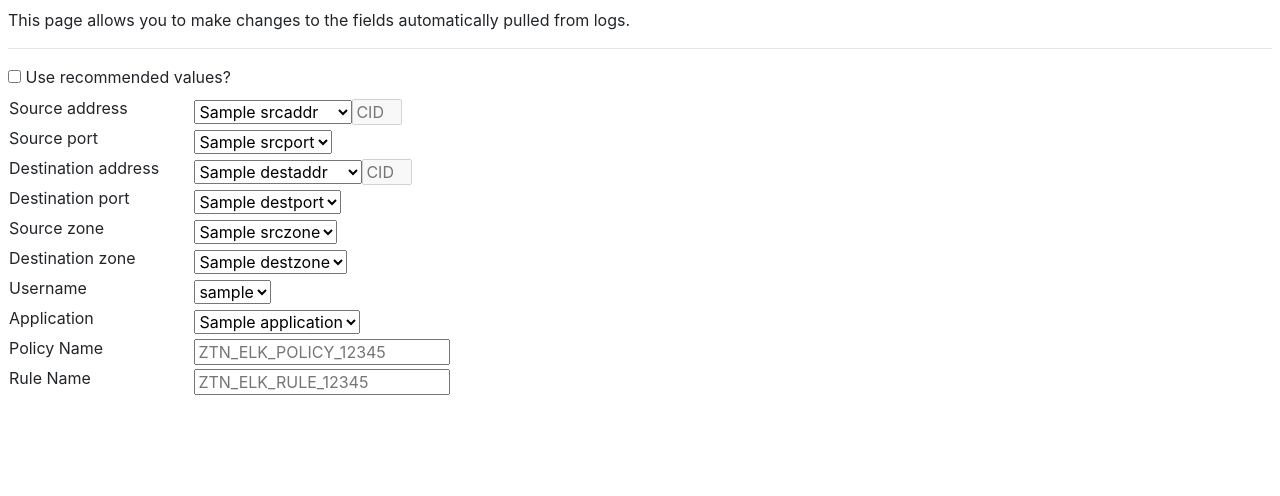
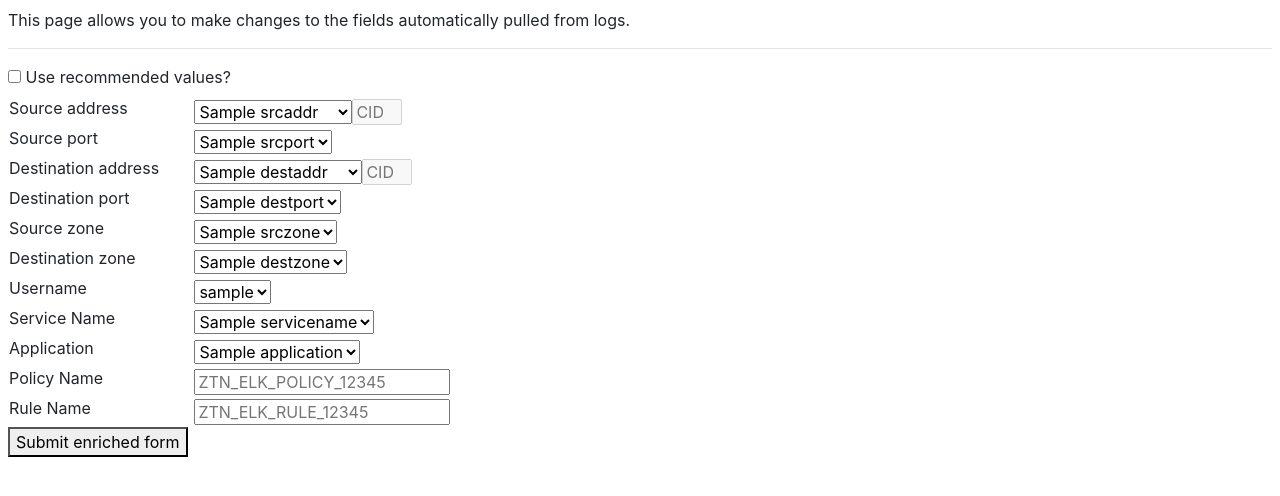
Before and after one commit to Juniper-SE/ztn-elk, a Flask app: template ztn/templates/enrichment.html in a window 1280 px wide. Shown: the top 496 px of the page. Run offline with Flask 2, Linux system fonts and the light colour scheme; the template is opened without the code that fills it: most values are stand-ins (such as "Sample title", 1, 10 or a date in 2020); some libraries are stand-ins or nearby versions.

Commit message:
error handling, enrichment page

```diff
--- a/ztn/static/js/enrichment.js
+++ b/ztn/static/js/enrichment.js
@@ -1,6 +1,5 @@
 function onChangeSrcAddr() {
     var selectBox = document.getElementById("sourceaddr")
-    var selectedValue = selectBox.options[selectBox.selectedIndex].value;
 
     if (selectBox.options[selectBox.selectedIndex].id === "src_subnet") {
         document.getElementById("src_cidr").disabled = false;
@@ -15,6 +14,15 @@ function onChangeSrcPort() {
 }
 
 function onChangeDestAddr() {
+
+    var selectBox = document.getElementById("destaddr")
+
+    if (selectBox.options[selectBox.selectedIndex].id === "dest_subnet") {
+        document.getElementById("dest_cidr").disabled = false;
+    } else {
+        document.getElementById("dest_cidr").disabled = true;
+        document.getElementById("dest_cidr").value = "";
+    }
 
 }
 
@@ -53,3 +61,7 @@ function useRecommended() {
         document.getElementById("application").selectedIndex = 0;
     }
 }
+
+function submitEnriched() {
+
+}
--- a/ztn/templates/enrichment.html
+++ b/ztn/templates/enrichment.html
@@ -14,18 +14,18 @@
     <input type="checkbox" id="recommended" value="recommended" onchange="useRecommended()">
     <label for="recommended">Use recommended values?</label>
 
-    <form>
+    <form method="post" action="/enrichment/submit">
         <table style="width:500px">
             <tr>
                 <td>
                     <label for="sourceaddr">Source address</label>
                 </td>
                 <td>
-                    <select id="sourceaddr" onchange="onChangeSrcAddr()">
+                    <select id="sourceaddr" name="sourceaddr" onchange="onChangeSrcAddr()">
                         <option value='{{ srcaddr }}'>{{srcaddr}}</option>
-                        <option id="src_subnet" value='{{ srcsubnet }}'>{{srcsubnet}}</option>
-                        <input type="number" placeholder="CIDR" style="width:50px" id="src_cidr" disabled min="8"
-                            max="32">
+                        <option name="src_subnet" id="src_subnet" value='{{ srcsubnet }}'>{{srcsubnet}}</option>
+                        <input type="number" placeholder="CIDR" style="width:50px" name="src_cidr" id="src_cidr"
+                            disabled min="8" max="32">
                     </select>
                 </td>
             </tr>
@@ -34,22 +34,22 @@
                     <label for="sourceport">Source port</label>
                 </td>
                 <td>
-                    <select id="sourceport" onchange="onChangeSrcPort()">
+                    <select name="sourceport" id="sourceport" onchange="onChangeSrcPort()">
                         <option value='{{ srcport }}'>{{srcport}}</option>
-                        <option id="srcport_any" value='any'>any</option>
+                        <option name="srcport_any" value='any'>any</option>
                     </select>
                 </td>
             </tr>
             <tr>
                 <td>
-                    <label for="sourceaddr">Destination address</label>
+                    <label for="destaddr">Destination address</label>
                 </td>
                 <td>
-                    <select id="destaddr" onchange="onChangeDestAddr()">
+                    <select name="destaddr" onchange="onChangeDestAddr()">
                         <option value='{{ destaddr }}'>{{destaddr}}</option>
-                        <option id="dest_subnet" value='{{ destsubnet }}'>{{destsubnet}}</option>
-                        <input type="number" placeholder="CIDR" style="width:50px" id="dest_cidr" disabled min="8"
-                            max="32">
+                        <option name="dest_subnet" id="dest_subnet" value='{{ destsubnet }}'>{{destsubnet}}</option>
+                        <input type="number" placeholder="CIDR" style="width:50px" name="dest_cidr" id="dest_cidr"
+                            disabled min="8" max="32">
                     </select>
                 </td>
             </tr>
@@ -58,9 +58,9 @@
                     <label for="destport">Destination port</label>
                 </td>
                 <td>
-                    <select id="destport" onchange="onChangeDestPort()">
+                    <select name="destport" id="destport" onchange="onChangeDestPort()">
                         <option value='{{ destport }}'>{{destport}}</option>
-                        <option id="destport_any" value='any'>any</option>
+                        <option name="destport_any" value='any'>any</option>
                     </select>
                 </td>
             </tr>
@@ -70,11 +70,11 @@
                     <label for="srczone">Source zone</label>
                 </td>
                 <td>
-                    <select id="srczone" onchange="onChangeSrcZone()">
+                    <select name="srczone" id="srczone" onchange="onChangeSrcZone()">
                         <option value='{{ srczone }}'>{{srczone}}</option>
-                        <option id="srczone_any" value='any'>any</option>
-                        <option id="srczone_trust" value='trust'>trust</option>
-                        <option id="srczone_untrust" value='untrust'>untrust</option>
+                        <option name="srczone_any" value='any'>any</option>
+                        <option name="srczone_trust" value='trust'>trust</option>
+                        <option name="srczone_untrust" value='untrust'>untrust</option>
                     </select>
                 </td>
             </tr>
@@ -84,11 +84,11 @@
                     <label for="destzone">Destination zone</label>
                 </td>
                 <td>
-                    <select id="destzone" onchange="onChangeDestZone()">
+                    <select name="destzone" id="destzone" onchange="onChangeDestZone()">
                         <option value='{{ destzone }}'>{{destzone}}</option>
-                        <option id="destzone_any" value='any'>any</option>
-                        <option id="srczone_trust" value='trust'>trust</option>
-                        <option id="srczone_untrust" value='untrust'>untrust</option>
+                        <option name="destzone_any" value='any'>any</option>
+                        <option name="srczone_trust" value='trust'>trust</option>
+                        <option name="srczone_untrust" value='untrust'>untrust</option>
                     </select>
                 </td>
             </tr>
@@ -97,9 +97,20 @@
                     <label for="username">Username</label>
                 </td>
                 <td>
-                    <select id="username" onchange="onChangeUsername()">
+                    <select name="username" id="username" onchange="onChangeUsername()">
                         <option value='{{ username }}'>{{username}}</option>
-                        <option id="username_group" value='group'>group</option>
+                        <option name="username_group" value='group'>group</option>
+                    </select>
+                </td>
+            </tr>
+            <tr>
+                <td>
+                    <label for="servicename">Service Name</label>
+                </td>
+                <td>
+                    <select name="servicename" id="servicename" onchange="onChangeApplication()">
+                        <option value='{{ servicename }}'>{{servicename}}</option>
+                        <option name="servicename_any" value='any'>any</option>
                     </select>
                 </td>
             </tr>
@@ -108,9 +119,9 @@
                     <label for="application">Application</label>
                 </td>
                 <td>
-                    <select id="application" onchange="onChangeApplication()">
+                    <select name="application" id="application" onchange="onChangeApplication()">
                         <option value='{{ application }}'>{{application}}</option>
-                        <option id="application_any" value='any'>any</option>
+                        <option name="application_any" value='any'>any</option>
                     </select>
                 </td>
             </tr>
@@ -119,7 +130,7 @@
                     <label for="policy_name">Policy Name</label>
                 </td>
                 <td>
-                    <input type="text" placeholder="ZTN_ELK_POLICY_12345">
+                    <input name="policy_name" name="policy_name" type="text" placeholder="ZTN_ELK_POLICY_12345">
                 </td>
             </tr>
             <tr>
@@ -127,10 +138,12 @@
                     <label for="policy_name">Rule Name</label>
                 </td>
                 <td>
-                    <input type="text" placeholder="ZTN_ELK_RULE_12345">
+                    <input name="rule_name" id="rule_name" type="text" placeholder="ZTN_ELK_RULE_12345">
                 </td>
             </tr>
         </table>
+        <input type="hidden" id="protocol_id" name="protocol_id" value="{{ protocol_id }}">
+        <button type="submit">Submit enriched form</button>
     </form>
 
 </body>
--- a/ztn/ztn/app.py
+++ b/ztn/ztn/app.py
@@ -2,6 +2,7 @@ from flask import Flask, request, render_template, send_from_directory
 import ztn_elk
 import os
 import logging
+import json
 
 app = Flask(__name__, template_folder="../templates")
 
@@ -144,6 +145,117 @@ def enriched_data():
     return render_template("enrichment.html", **content)
 
 
+@app.route('/enrichment/submit', methods=['POST'])
+def submit_enriched_form():
+    form = request.form
+    print(json.dumps(form))
+
+    srcaddr = form['sourceaddr'] if 'src_cidr' not in form else form['sourceaddr'] + \
+        '/' + form['src_cidr']
+    destaddr = form['destaddr'] if 'dest_cidr' not in form else form['destaddr'] + \
+        '/' + form['dest_cidr']
+
+    # Check if source and destination addresses already exist in SD
+    src_addr_id, src_status_code = ztn_elk.check_address_exists(
+        srcaddr)
+    dest_addr_id, dest_status_code = ztn_elk.check_address_exists(
+        destaddr)
+
+    # If the source address doesn't exist in SD,
+    # check the status code to see if API connection is failing
+    if src_addr_id is None:
+        # If API connection is fine,
+        # attempt to create the address objects
+        if src_status_code < 400:
+            create_src_addr_status, src_addr_id = ztn_elk.create_address(
+                srcaddr)
+
+            if create_src_addr_status == 200:
+                logging.info(
+                    "Source address object created for %s.", srcaddr)
+            else:
+                logging.warn(
+                    "Source address object failed to be created with status code %d.", create_src_addr_status)
+
+        # Failed API connection
+        else:
+            logging.warn(
+                "API call to Security Director failed, check your connections, URLs, and IPs. Status code: %d", src_status_code)
+
+        # Address object with matching IP exists, skip creation
+    else:
+        logging.info(
+            "Source address object with same IP %s exists, skipping creation.", srcaddr)
+
+    # If the source address doesn't exist in SD,
+    # check the status code to see if API connection is failing
+    if dest_addr_id is None:
+        # If API connection is fine,
+        # attempt to create the address objects
+        if dest_status_code < 400:
+            create_dest_addr_status, dest_addr_id = ztn_elk.create_address(
+                destaddr)
+
+            if create_dest_addr_status == 200:
+                logging.info(
+                    "Destination address object created for %s.", destaddr)
+            else:
+                logging.warning(
+                    "Destination address object failed to be created for %s with status code %d.", destaddr, create_dest_addr_status)
+
+        # Failed API connection
+        else:
+            logging.warn(
+                "API call to Security Director failed, check your connections, URLs, and IPs. Status code: %d", dest_status_code)
+
+    # Address object with matching IP exists, skip creation
+    else:
+        logging.info(
+            "Destination address object with same IP %s exists, skipping creation.", destaddr)
+
+    # Attempt to create application based off the given name, ports, and protocol id as applicable
+    servicename = "any" if form['servicename'] == "None" else form['servicename']
+    create_app_status, service_id = ztn_elk.create_application(
+        form['application'], servicename, form['destport'], form['sourceport'], form['protocol_id'])
+
+    if create_app_status < 400:
+        logging.info("Application %s created with id %s.",
+                     form['application'], service_id)
+    else:
+        logging.warning("Application %s was NOT created with status code %d.",
+                        form['application'], create_app_status)
+
+    # Attempt to create a policy based on the addrress objects and application created previously
+    create_policy_status, policy_id = \
+        ztn_elk.create_policy() if 'policy_name' not in form else ztn_elk.create_policy(
+            policyname=form['policy_name'])
+    if create_policy_status < 400:
+        logging.info("Policy %s created.", policy_id)
+        # Attempt to create a policy firewall rule based on the policy and associated objects created previously
+        if form['rule_name'] is None:
+            create_tradtl_rule_status = ztn_elk.create_tradtl_rule(
+                src_addr_id, dest_addr_id, service_id, policy_id, form['srczone'], form['destzone'])
+        else:
+            create_tradtl_rule_status = ztn_elk.create_tradtl_rule(
+                src_addr_id, dest_addr_id, service_id, policy_id, form['srczone'], form['destzone'], rulename=form['rule_name'])
+
+        if create_tradtl_rule_status < 400:
+            logging.info(
+                "Traditional firewall rule created for policy id %s", policy_id)
+        else:
+            logging.warning("Traditional firewall rule NOT created for policy id %s with status code %d",
+                            policy_id, create_tradtl_rule_status)
+    elif create_policy_status == 409:
+        logging.warning(
+            "Policy with the same name already exists, skipping rule creation.")
+        return '''A policy with that name already exists, please go back and choose a new name.'''
+    else:
+        logging.warning(
+            "Policy %s NOT created with status code %d.", policy_id, create_policy_status)
+
+    return '''The form has been submitted, you can close this page.'''
+
+
 @app.route('/js/<path:filename>')
 def serve_static(filename):
     root_dir = os.path.dirname(os.getcwd())
```
Also changed, not shown: ztn/ztn/ztn_elk.py (+42 -13 lines), 1 other file.
